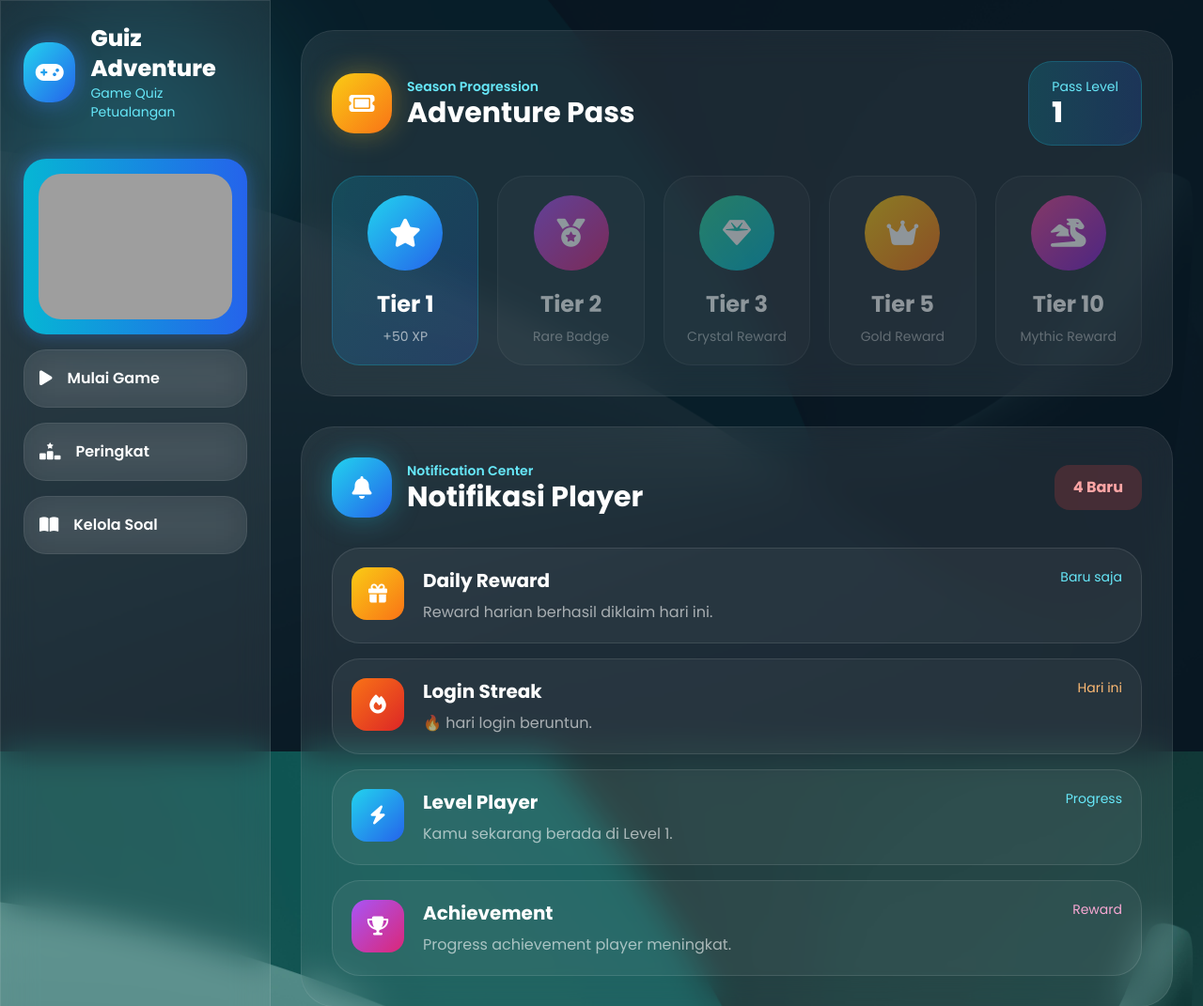
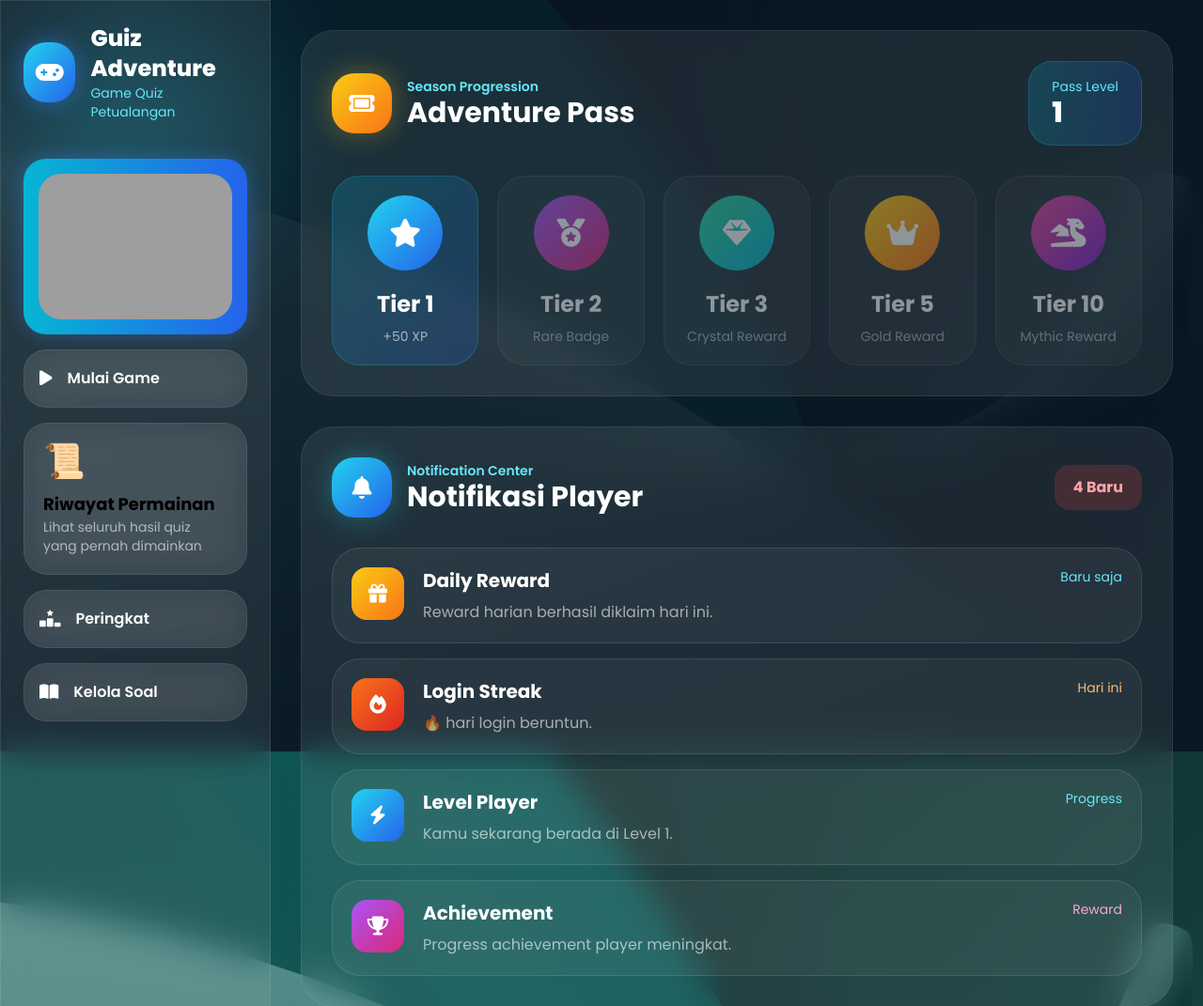
Before and after one commit to syahrulnizammahal123-droid/game_edukasi, a Laravel app: page /dashboard in a window 1280 px wide. Shown: the top 1071 px of the page at 94% size. Run offline with Laravel 12, Linux system fonts and the light colour scheme; the visitor is signed in with stand-in values (Sample User, id 1); data that the repository does not hold is empty; some libraries are stand-ins or nearby versions; grey boxes are pictures that could not be loaded.

Commit message:
Update dashboard

```diff
--- a/resources/views/dashboard.blade.php
+++ b/resources/views/dashboard.blade.php
@@ -157,7 +157,22 @@
                     </span>
 
                 </a>
-
+                 <a
+    href="/riwayat"
+    class="glass rounded-[25px] p-5 block"
+>
+    <div class="text-4xl mb-3">
+        📜
+    </div>
+
+    <h3 class="font-bold text-lg">
+        Riwayat Permainan
+    </h3>
+
+    <p class="text-white/60 text-sm">
+        Lihat seluruh hasil quiz yang pernah dimainkan
+    </p>
+</a>
                 <!-- Leaderboard -->
                 <a href="/leaderboard"
                     class="flex items-center gap-4
```
Also changed, not shown: resources/views/game/riwayat.blade.php (added, +23 -0 lines).
